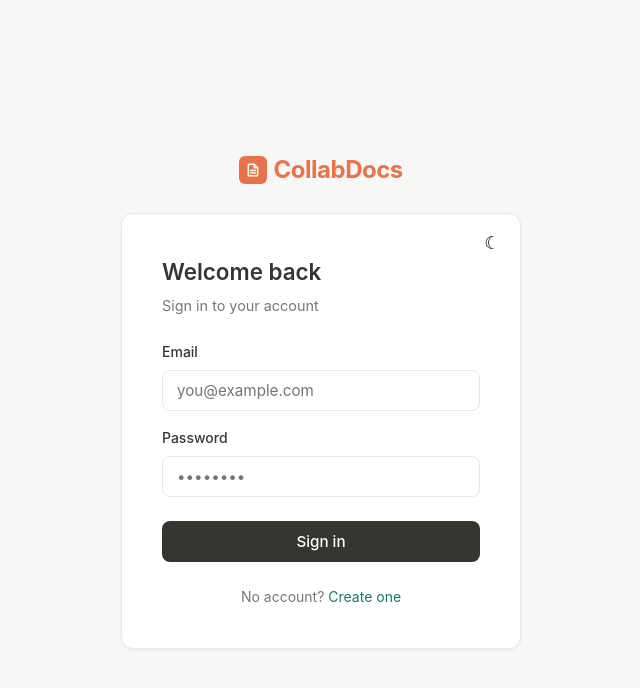
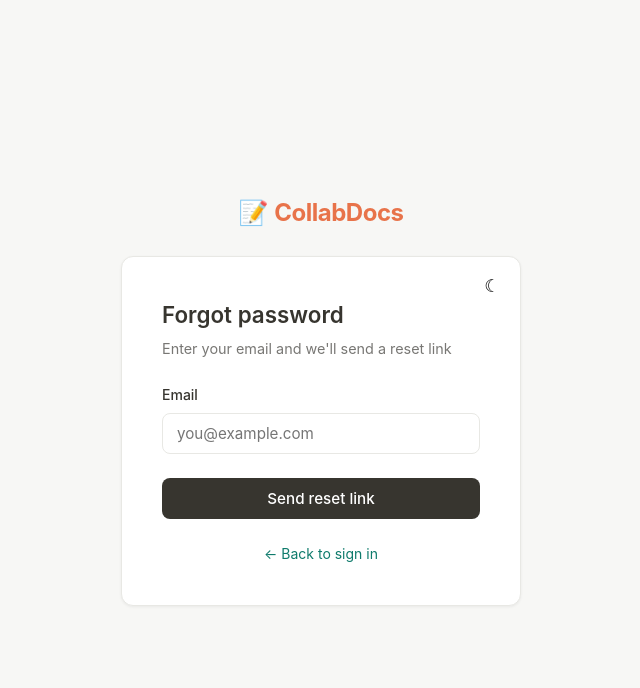
Before and after one commit to tanishkavedi/live-collaboration-notes, a React (Vite) app in the folder client/: page /forgot-password in a window 1280 px wide. Before the commit this address led to /login. Shown: the top 688 px of the page, without its empty margins (319-959 px from the left). Built offline with nearby package versions, Linux system fonts and the light colour scheme.

Commit message:
add password recovery routes to application router

```diff
--- a/client/src/main.jsx
+++ b/client/src/main.jsx
@@ -8,6 +8,8 @@ import Signup from './pages/Signup.jsx';
 import Home from './pages/Home.jsx';
 import AcceptInvite from './pages/AcceptInvite.jsx';
 import { isTokenValid } from './utils/auth.js';
+import ForgotPassword from './pages/ForgotPassword.jsx';
+import ResetPassword from './pages/ResetPassword.jsx';
 
 function Guard({ children }) {
   if (!isTokenValid()) {
@@ -28,6 +30,8 @@ createRoot(document.getElementById('root')).render(
         <Route path="/signup" element={<Signup />} />
         <Route path="/invite/:token" element={<AcceptInvite />} />
         <Route path="*" element={<Navigate to="/" />} />
+        <Route path="/forgot-password" element={<ForgotPassword />} />
+        <Route path="/reset-password/:token" element={<ResetPassword />} />
       </Routes>
     </BrowserRouter>
   </StrictMode>
```
